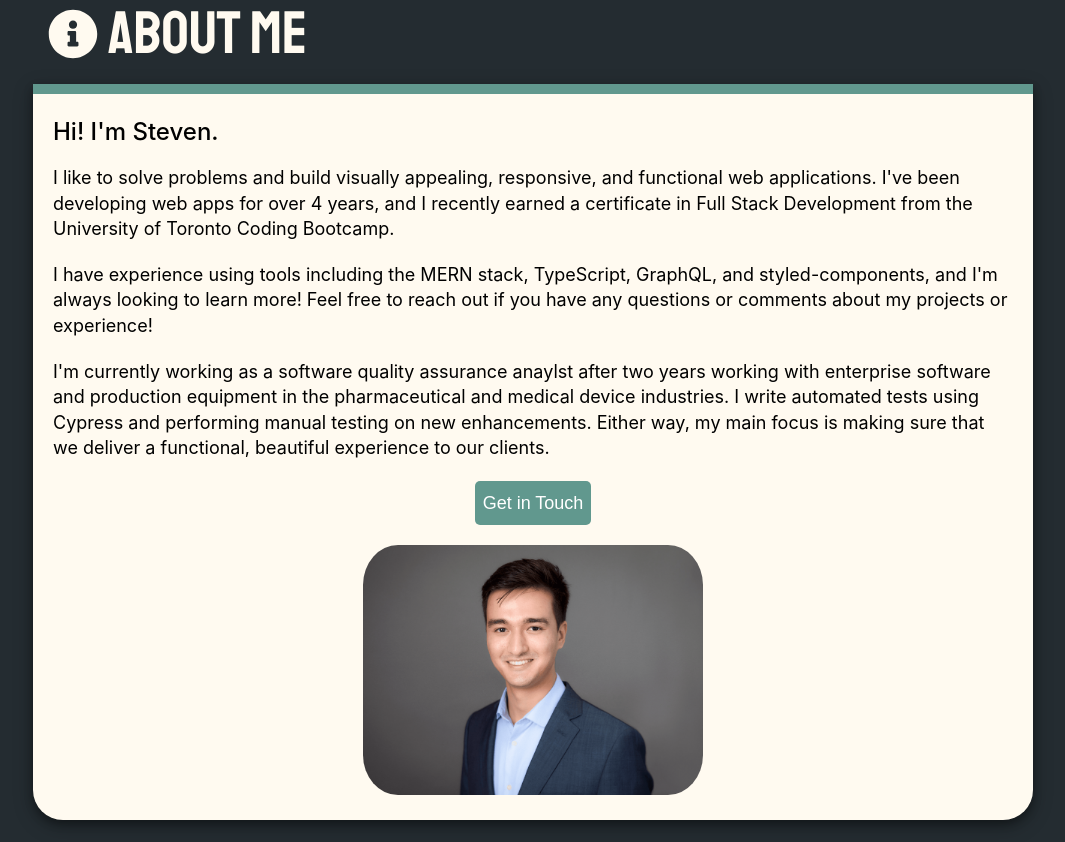
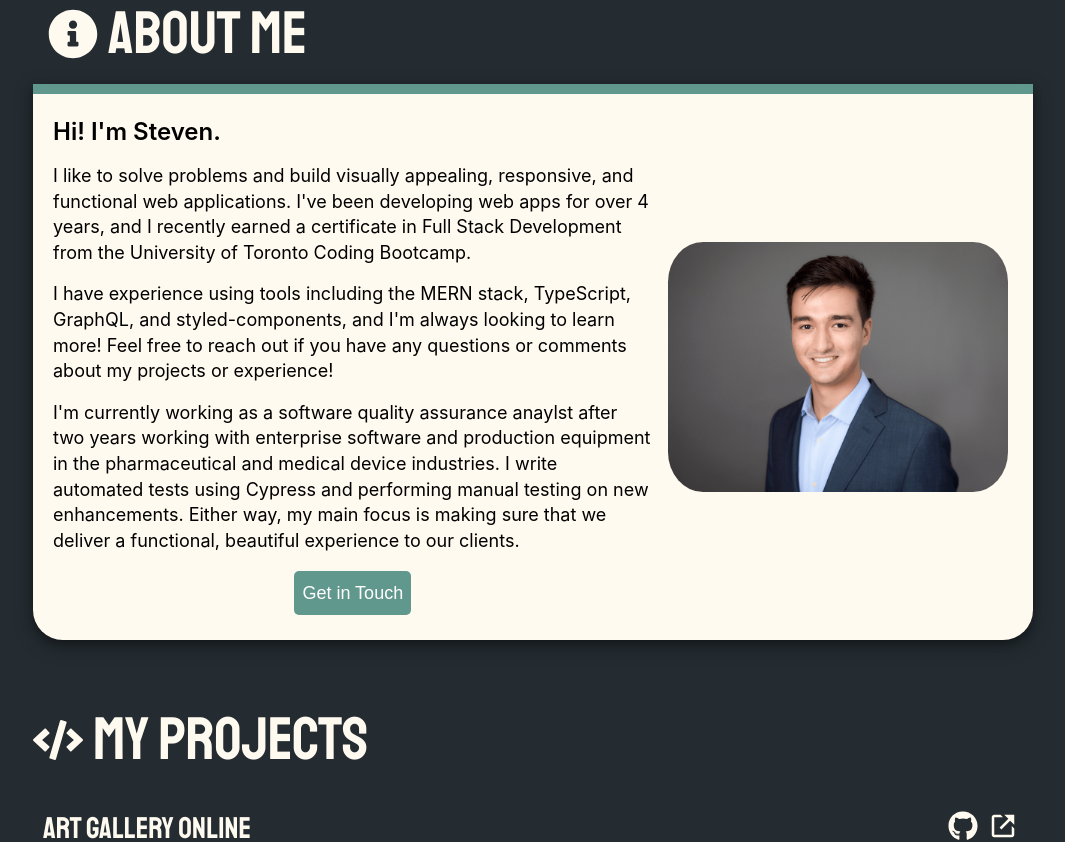
Before and after one commit to Stevtm/portfolio-v4, a React (Create React App) app: page / in a window 1280 px wide. Shown: the part 820-1662 px from the top of the page, without its empty margins (107-1172 px from the left). Built offline with nearby package versions, Linux system fonts and the light colour scheme.

Commit message:
fix photo sizing

```diff
--- a/src/components/About/styles.ts
+++ b/src/components/About/styles.ts
@@ -64,7 +64,7 @@ export const AboutContent = styled.div`
   background-color: ${({ theme }) => theme.floralWhite};
   box-shadow: 0 4px 8px 0 rgba(0, 0, 0, 0.3), 0 6px 20px 0 rgba(0, 0, 0, 0.29);
 
-  @media (min-width: 1281px) {
+  @media (min-width: 1024px) {
     flex-direction: row;
   }
 `;
@@ -84,7 +84,7 @@ export const IntroText = styled.h3`
 
   /* typography */
   font-size: 1.5rem;
-  font-weight: 500;
+  font-weight: 600;
   line-height: 1rem;
   text-align: left;
 
@@ -94,7 +94,7 @@ export const IntroText = styled.h3`
 export const AboutText = styled.p`
   /* box model */
   padding: 0px 5px;
-  margin: 10px 0;
+  margin: 8px 0;
   width: 100%;
 
   /* typography */
@@ -135,22 +135,21 @@ export const ProfilePic = styled.img`
   object-fit: cover;
   padding: 0 5px;
   margin: 10px 5px;
-  width: 90%;
+  max-width: 300px;
 
-  @media (min-width: 1024px) {
-    /* box model */
-    width: 80%;
-  }
-
-  @media (min-width: 1150px) {
+  @media (min-width: 640px) {
     /* box model */
     max-width: 350px;
   }
 
-  @media (min-width: 1281px) {
+  @media (min-width: 768px) {
+    /* box model */
+    max-width: 400px;
+  }
+
+  @media (min-width: 1024px) {
     /* box model */
     height: 250px;
-    width: 35%;
-    max-width: 400px;
+    width: 100%;
   }
 `;
```
